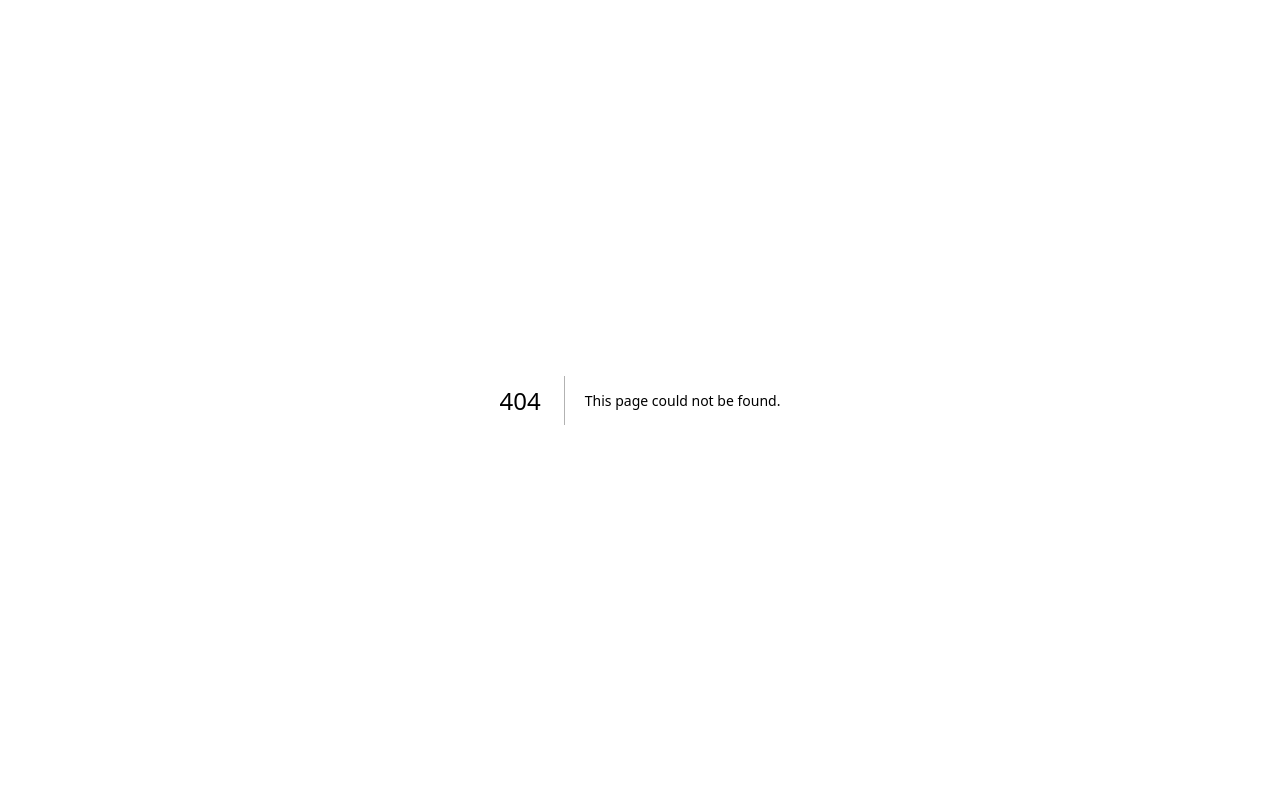
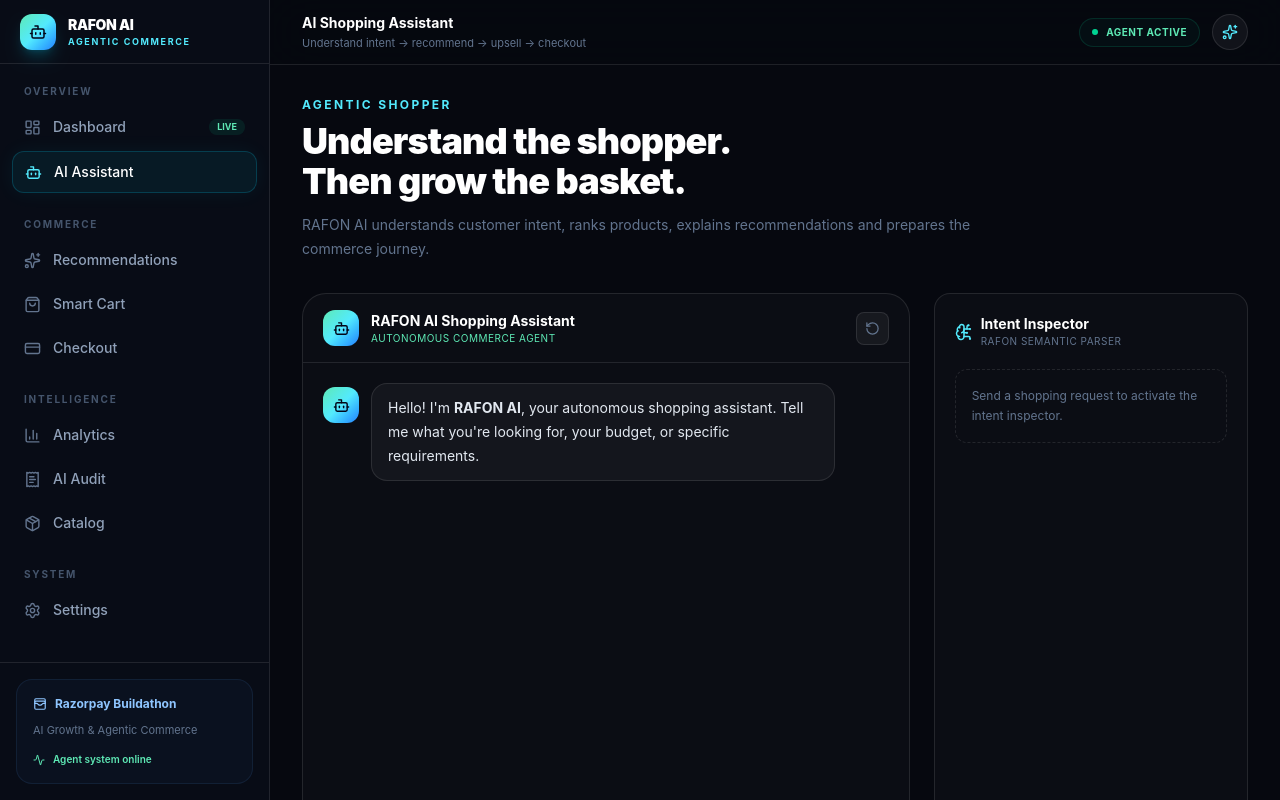
Before and after one commit to nleelaranga-ai/rafon-ai-commerce-agent, a Next.js app in the folder frontend/: page /assistant in a window 1280 px wide. Before the commit this address had no page. Shown: the top 800 px of the page. Built offline with nearby package versions, Linux system fonts and the light colour scheme.

Commit message:
Create page.tsx

```diff
--- /dev/null
+++ b/frontend/app/assistant/page.tsx
@@ -0,0 +1,36 @@
+"use client";
+
+import ChatWindow from "@/components/assistant/ChatWindow";
+import AppShell from "@/components/layout/AppShell";
+
+export default function AssistantPage() {
+  return (
+    <AppShell
+      title="AI Shopping Assistant"
+      subtitle="Understand intent → recommend → upsell → checkout"
+    >
+      <div className="min-h-screen bg-[#06080f] px-5 py-8 text-white lg:px-8">
+        <div className="mx-auto max-w-7xl">
+          <div className="mb-8">
+            <div className="text-xs font-bold uppercase tracking-[0.2em] text-cyan-300">
+              Agentic Shopper
+            </div>
+
+            <h1 className="mt-2 text-4xl font-black tracking-tight">
+              Understand the shopper.
+              <br />
+              Then grow the basket.
+            </h1>
+
+            <p className="mt-3 max-w-2xl text-sm leading-6 text-slate-500">
+              RAFON AI understands customer intent, ranks products,
+              explains recommendations and prepares the commerce journey.
+            </p>
+          </div>
+
+          <ChatWindow onAddToCart={() => {}} />
+        </div>
+      </div>
+    </AppShell>
+  );
+}
```
